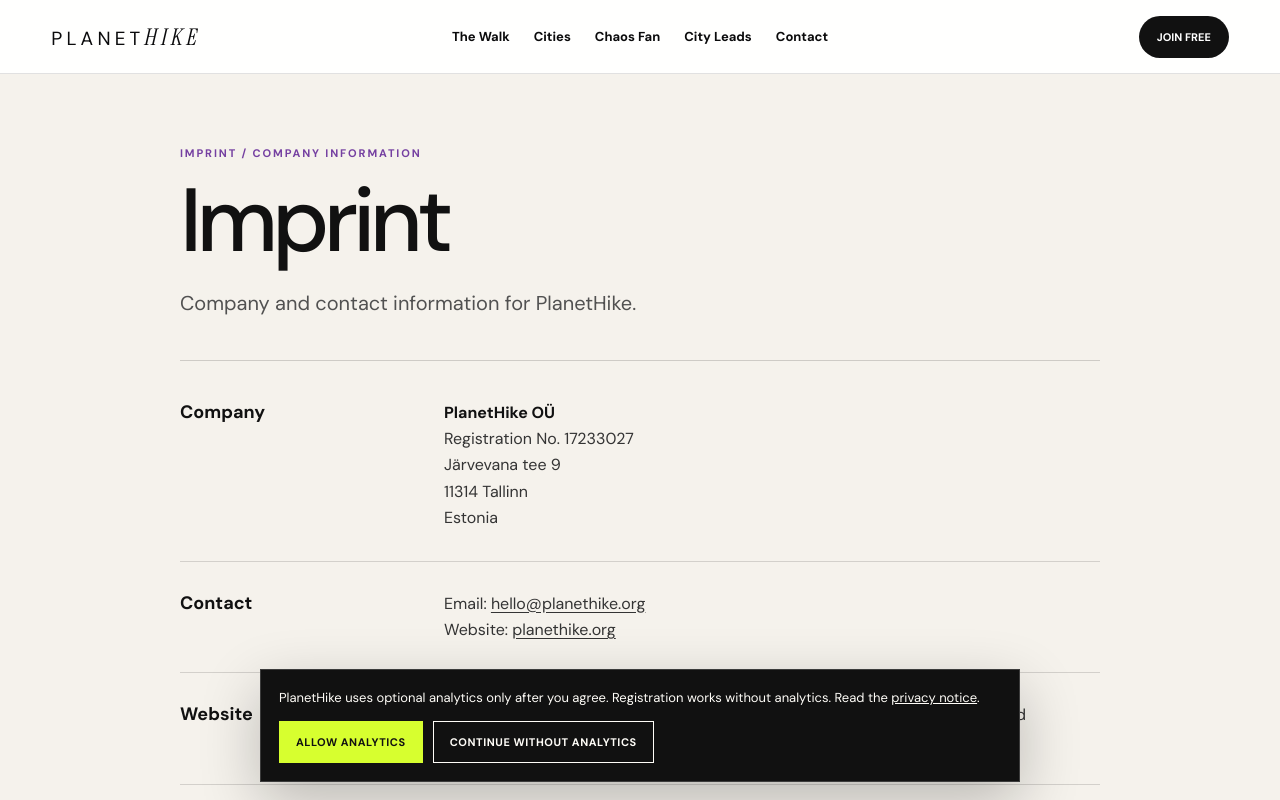
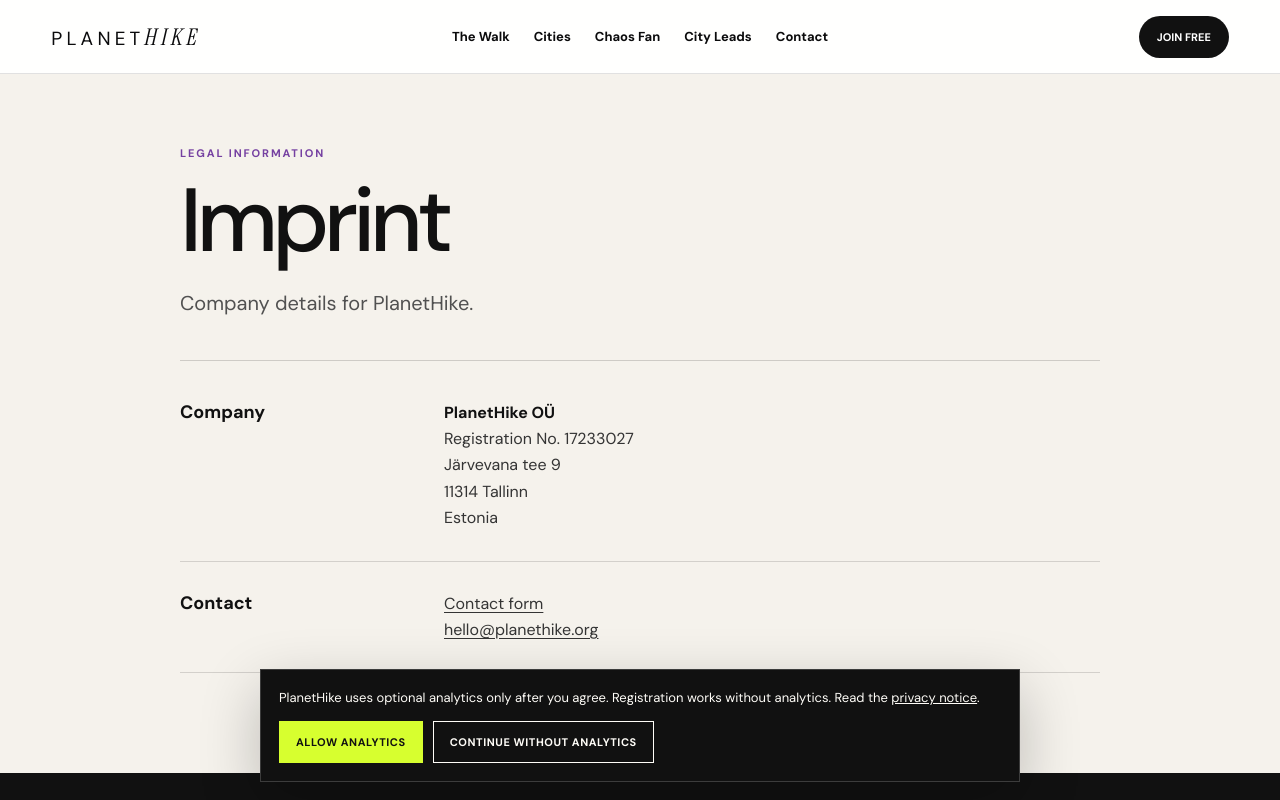
Before and after one commit to unikmo/planethike, a Next.js app: page /imprint in a window 1280 px wide. Shown: the top 800 px of the page. Built offline with nearby package versions, Linux system fonts and the light colour scheme; no server answers.

Commit message:
Simplify imprint to essential company and contact details

```diff
--- a/app/imprint/page.tsx
+++ b/app/imprint/page.tsx
@@ -3,20 +3,18 @@ import LegalPage from '../LegalPage';
 
 export const metadata: Metadata = {
   title: 'Imprint | PlanetHike',
-  description: 'Company and contact information for PlanetHike OÜ.',
+  description: 'Legal company and contact information for PlanetHike OÜ.',
   alternates: { canonical: '/imprint' },
 };
 
 export default function ImprintPage() {
   return <LegalPage
-    eyebrow="IMPRINT / COMPANY INFORMATION"
+    eyebrow="Legal information"
     title="Imprint"
-    intro="Company and contact information for PlanetHike."
+    intro="Company details for PlanetHike."
     sections={[
       {heading:'Company',body:<p><strong>PlanetHike OÜ</strong><br/>Registration No. 17233027<br/>Järvevana tee 9<br/>11314 Tallinn<br/>Estonia</p>},
-      {heading:'Contact',body:<p>Email: <a href="mailto:hello@planethike.org">hello@planethike.org</a><br/>Website: <a href="https://planethike.org">planethike.org</a></p>},
-      {heading:'Website',body:<p>This website provides information about PlanetHike, The Chaos Walk, City Lead applications and the Chaos Shop.</p>},
-      {heading:'Consumer information',body:<p>Additional purchase, shipping, returns and consumer information will be displayed with the applicable Chaos Shop terms when ordering opens.</p>}
+      {heading:'Contact',body:<p><a href="/contact">Contact form</a><br/><a href="mailto:hello@planethike.org">hello@planethike.org</a></p>},
     ]}
   />;
 }
```
